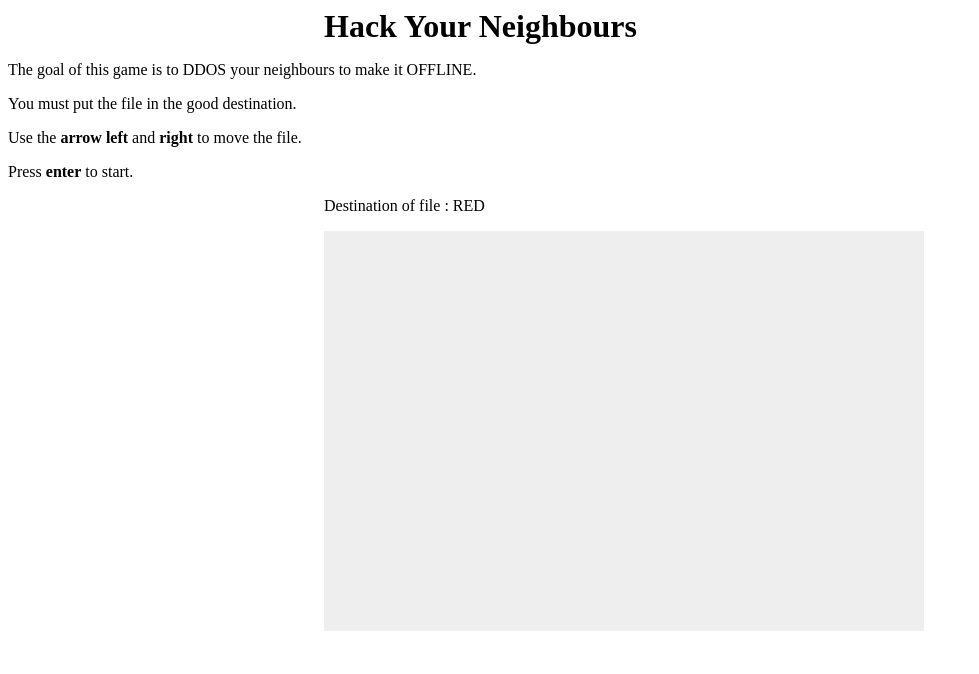
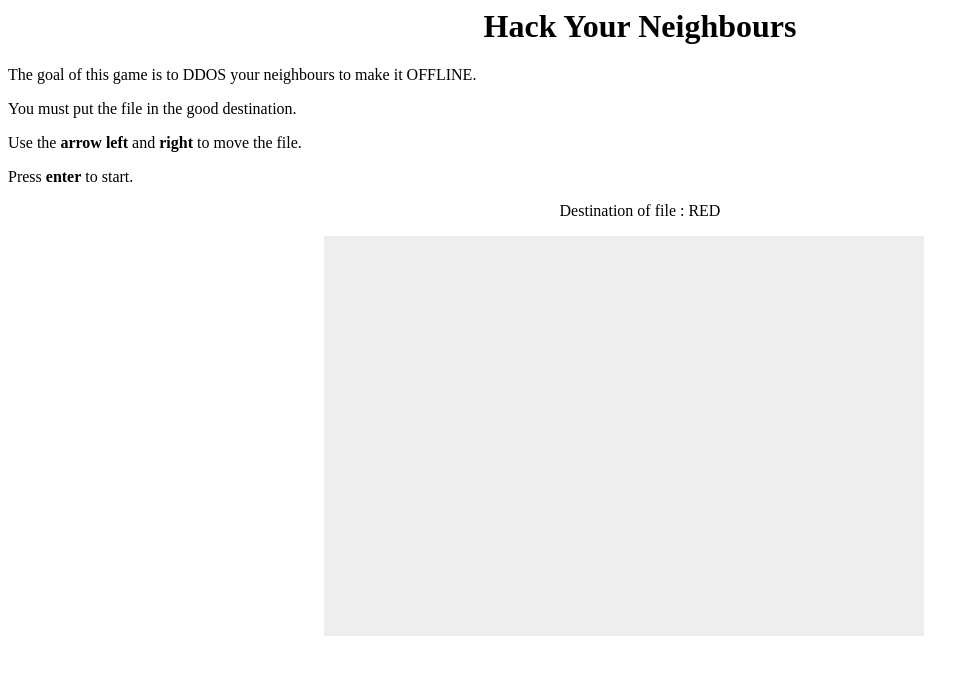
Before and after one commit to Zerneax/js13kGames, a plain HTML site: page src/index.html in a window 1280 px wide. Shown: the whole page, without its empty margins (0-979 px from the left). Drawn offline with Linux system fonts and the light colour scheme.

Commit message:
style of <p>

```diff
--- a/src/index.html
+++ b/src/index.html
@@ -1,6 +1,6 @@
 <html>
 <bospeedY>
-  <h1 class="center"> Hack Your Neighbours </h1>
+  <h1 class="text"> Hack Your Neighbours </h1>
   <div>
     <p> The goal of this game is to DDOS your neighbours to make it OFFLINE. </p>
     <p> You must put the file in the good destination. </p>
@@ -8,8 +8,8 @@
     <p> Press <strong>enter</strong> to start. </p>
   </div>
   <div class="center">
-    <p id="score"></p>
-    <p id="fileColor"></p>
+    <p class="text"id="score"></p>
+    <p class="text" id="fileColor"></p>
     <canvas id="myCanvas" width="600" height="400"></canvas>
   </div>
 </bospeedY>
@@ -30,5 +30,9 @@ canvas {
   width: 50%;
 }
 
+.text {
+  text-align: center;
+}
+
 
 </style>
```
